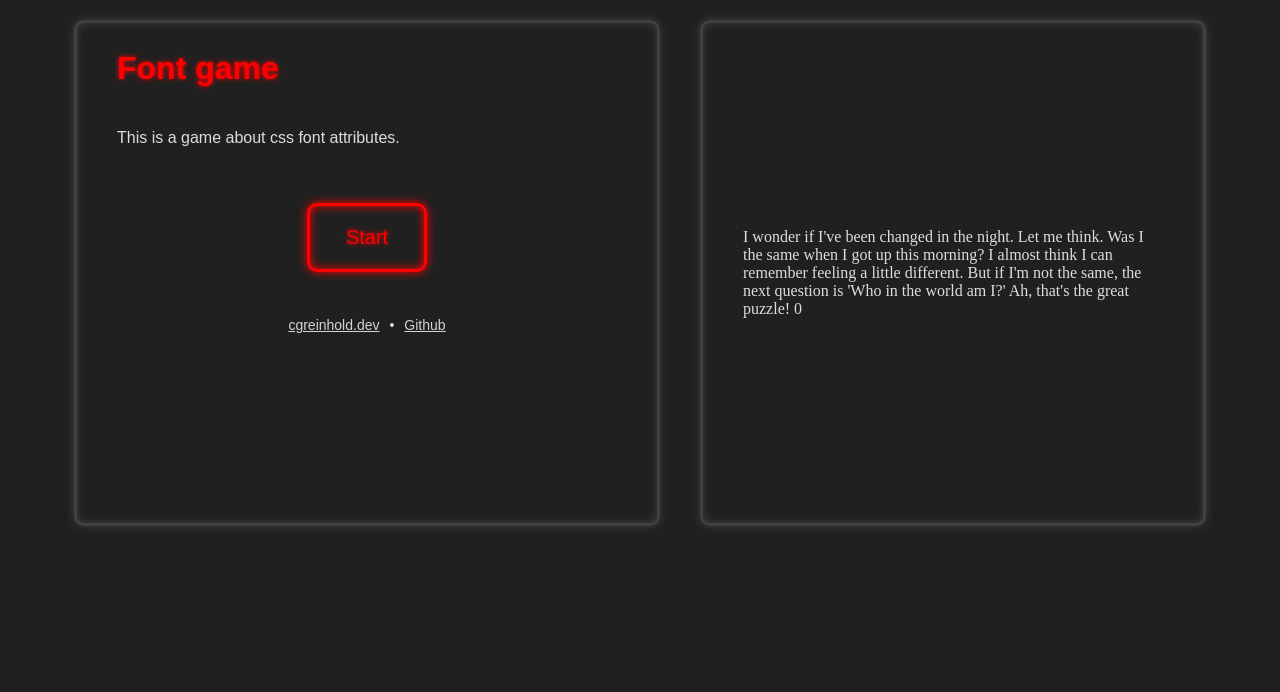
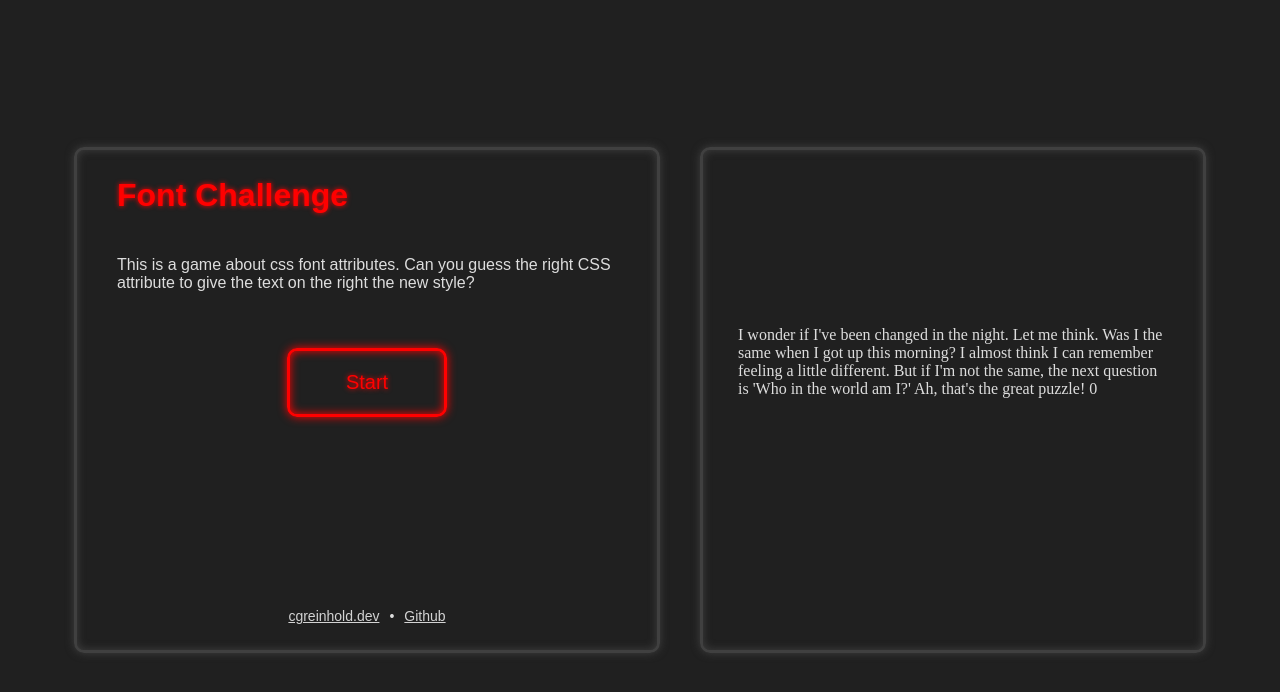
Before and after one commit to CGReinhold/font-game, a React (Create React App) app: page / in a window 1280 px wide. Shown: the top 692 px of the page. Built offline with nearby package versions, Linux system fonts and the light colour scheme.

Commit message:
added two new levels

```diff
--- a/src/App.css
+++ b/src/App.css
@@ -1,5 +1,12 @@
 html, body {
   background-color: #202020;
+}
+
+body {
+  min-height: 100vh;
+  display: flex;
+  align-items: center;
+  justify-content: center;
 }
 
 .App {
@@ -33,9 +40,10 @@ html, body {
 }
 
 .links {
+  flex: 1;
   margin-top: 25px;
   display: flex;
-  align-items: center;
+  align-items: flex-end;
   justify-content: center;
   font-size: 14px;
 }
--- a/src/App.tsx
+++ b/src/App.tsx
@@ -13,10 +13,10 @@ const App: React.FC = () => {
   return (
     <div className="App">
       <div className="content">
-        <h2 className="title">Font game</h2>
+        <h2 className="title">Font Challenge</h2>
         <LevelManager level={level} onNext={onNext} onPrevious={onPrevious} />
         <div className="links">
-          <a href="https://cgreinhold.dev">cgreinhold.dev</a> • <a href="https://github.com/CGReinhold">Github</a>
+          <a href="https://cgreinhold.dev">cgreinhold.dev</a> • <a href="https://github.com/CGReinhold/font-game">Github</a>
         </div>
       </div>
       <PhraseContainer level={level} />
--- a/src/CodeInput.tsx
+++ b/src/CodeInput.tsx
@@ -23,7 +23,9 @@ const CodeInput: React.FC<CodeInputProps> = ({ level, input, onInput }) => {
           <span key={level}>{level}</span>
         ))}
       </p>
-      <input autoFocus placeholder="your style" value={input} onChange={handleInput} />
+      {level < LEVELS.length + 1 && (
+        <input autoFocus placeholder="your style" value={input} onChange={handleInput} />
+      )}
       <p className="code-end">
         {`}`}
       </p>
--- a/src/Contants.ts
+++ b/src/Contants.ts
@@ -13,10 +13,12 @@ export const LEVELS = [
   'line-height: 1.5;',
   'text-indent: 20px;',
   'text-align: center;',
+  'text-shadow: 1px 1px lightgray;',
+  'overflow: hidden;\nwhite-space: nowrap;\ntext-overflow: ellipsis;',
   'direction: rtl;',
-  'text-shadow: 1px 1px lightgray;',
   'text-emphasis: triangle;',
-  'writing-mode: vertical-lr;\ntext-orientation: upright;',
+  'writing-mode: vertical-lr;',
+  'text-orientation: upright;',
 ];
 
 export const LEVEL_DESCRIPTIONS = [
@@ -39,4 +41,6 @@ export const LEVEL_DESCRIPTIONS = [
   '17',
   '18',
   '19',
+  '20',
+  '21',
 ];
--- a/src/LevelManager.css
+++ b/src/LevelManager.css
@@ -1,3 +1,7 @@
+.level-description {
+  width: 500px;
+}
+
 .input-container > p:nth-child(2) {
   margin: 5px 0;
 }
@@ -12,7 +16,7 @@
 
 .buttons button {
   margin: 0 10px;
-  width: 120px;
+  width: 160px;
   cursor: pointer;
 
   align-self: center;
--- a/src/LevelManager.tsx
+++ b/src/LevelManager.tsx
@@ -1,4 +1,4 @@
-import React, { useEffect, useState } from 'react';
+import React, { useState } from 'react';
 import './LevelManager.css';
 import CodeInput from './CodeInput';
 import { LEVELS, LEVEL_DESCRIPTIONS } from './Contants';
@@ -9,12 +9,14 @@ interface LevelManagerProps {
   onPrevious: () => void;
 }
 
-const NO_LEVEL_DESCRIPTION = 'This is a game about css font attributes.';
+const NO_LEVEL_DESCRIPTION = 'This is a game about css font attributes. Can you guess the right CSS attribute to give the text on the right the new style?';
 
 const LevelManager: React.FC<LevelManagerProps> = ({ level, onNext, onPrevious}) => {
   const [input, setInput] = useState<string>('');
   const [showResult, setShowResult] = useState<boolean>(false);
   const [wasWrong, setWasWrong] = useState<boolean>(false);
+
+  const won = level === LEVELS.length && showResult;
 
   const handleNext = () => {
     setShowResult(false);
@@ -47,7 +49,7 @@ const LevelManager: React.FC<LevelManagerProps> = ({ level, onNext, onPrevious})
     setInput(LEVELS[level - 1]);
     setShowResult(true);
     setWasWrong(false);
-  }
+  };
 
   return (
     <>
@@ -68,10 +70,16 @@ const LevelManager: React.FC<LevelManagerProps> = ({ level, onNext, onPrevious})
           <CodeInput input={input} onInput={setInput} level={level} />
           <section className="buttons">
             {level > 0 && <button className="arrow" onClick={handlePrevious}>{'<'}</button>}
-            <button onClick={handleValidate}>Check</button>
-            {level < 18 && <button className="arrow" onClick={handleNext}>{'>'}</button>}
+            {!showResult ? (
+              <button onClick={handleValidate}>Check</button>
+            ) : (
+              <button onClick={handleNext}>{won ? 'You won!' : 'Next'}</button>
+            )}
+            {level < LEVELS.length && <button className="arrow" onClick={handleNext}>{'>'}</button>}
           </section>
-          <button className="help-buton" onClick={handleHelp}>Give me the solution</button>
+          {!won && (
+            <button className="help-buton" onClick={handleHelp}>Give me the solution</button>
+          )}
         </>
       )}
     </>
--- a/src/Phrase.css
+++ b/src/Phrase.css
@@ -55,18 +55,27 @@
 }
 
 .level15 {
+  text-shadow: 1px 1px lightgray;
+}
+
+.level16 {
+  overflow: hidden;
+  white-space: nowrap;
+  text-overflow: ellipsis;
+}
+
+.level17 {
   direction: rtl;
 }
 
-.level16 {
-  text-shadow: 1px 1px lightgray;
-}
-
-.level17 {
+.level18 {
   text-emphasis: triangle;
 }
 
-.level18 {
+.level19 {
   writing-mode: vertical-lr;
+}
+
+.level20 {
   text-orientation: upright;
 }
--- a/src/PhraseContainer.css
+++ b/src/PhraseContainer.css
@@ -50,8 +50,17 @@
   flex: 1;
 }
 
+.phrase p {
+  width: 430px;
+  height: 200px;
+}
+
 .previous {
   display: none;
+}
+
+.previous, .current {
+  height: 180px;
 }
 
 .phrase:hover .previous {
```
